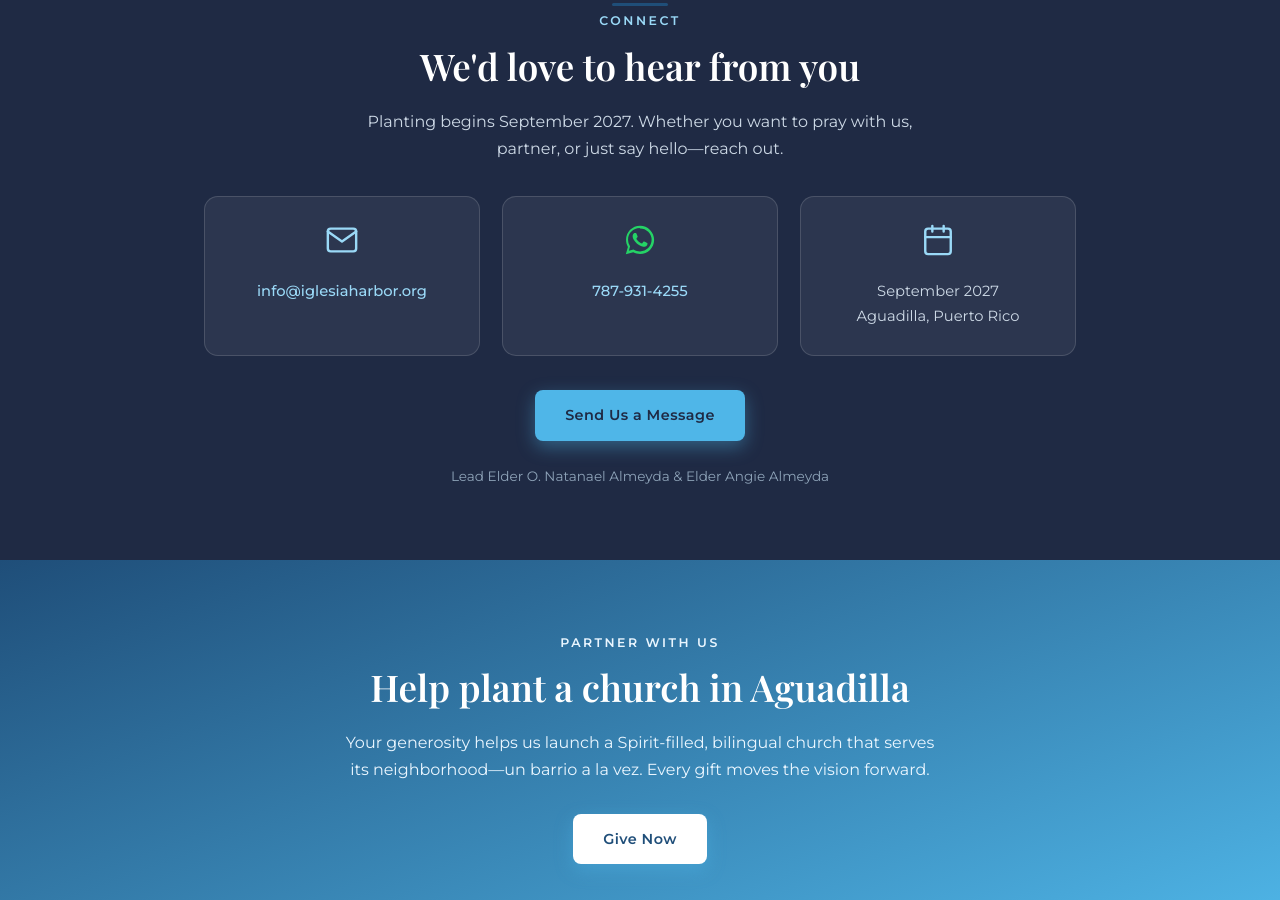
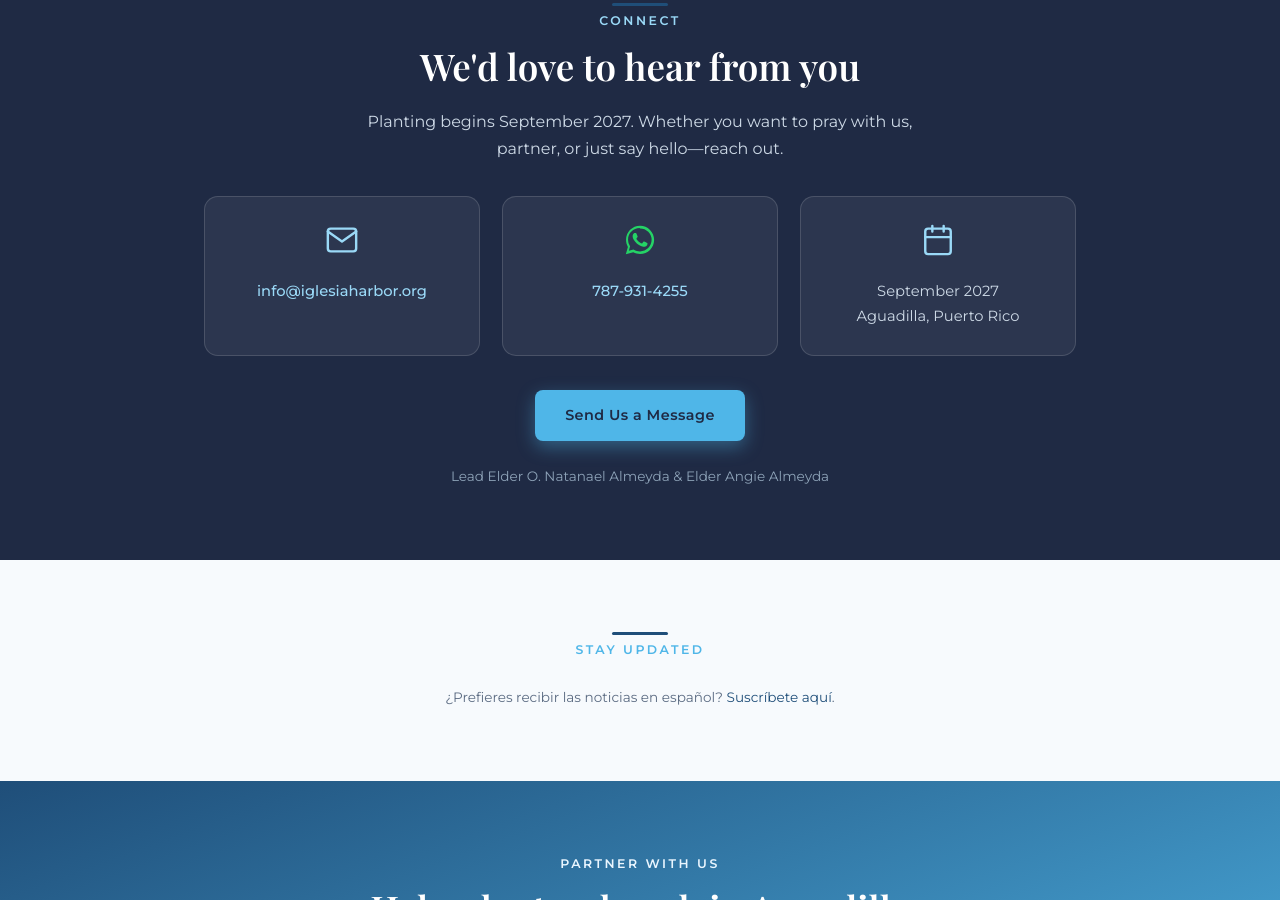
Before and after one commit to almeyda-bot/iglesia-harbor, a plain HTML site: page index.html in a window 1280 px wide. Shown: the part 1900-2800 px from the top of the page. Drawn offline with nearby package versions, Linux system fonts and the light colour scheme.

Commit message:
Add mailing list signup (Kit) to English page
Added a new updates section for mailing list subscriptions.

```diff
--- a/index.html
+++ b/index.html
@@ -78,6 +78,10 @@
   .connect-grid .item .ic{width:34px;height:34px;margin-bottom:14px;}
   .ic-mail{color:var(--light);} .ic-wa{color:#25D366;} .ic-cal{color:var(--light);}
 
+  /* UPDATES (mailing list) */
+  .updates{background:#f7fafd;text-align:center;}
+  .updates .form-box{max-width:640px;margin:26px auto 0;}
+
   /* GIVE */
   .give{text-align:center;background:linear-gradient(160deg,var(--deep),var(--sky));color:var(--white);}
   .give h2{color:var(--white);}
@@ -101,6 +105,7 @@
       <a href="#about">Vision</a>
       <a href="#values">Values</a>
       <a href="#connect">Connect</a>
+      <a href="#updates">Updates</a>
       <a href="#give">Give</a>
       <a href="index.es.html" class="lang">ES</a>
     </div>
@@ -177,6 +182,17 @@
   </div>
 </section>
 
+<section id="updates" class="updates">
+  <div class="wrap">
+    <div class="divider"></div>
+    <div class="eyebrow">Stay Updated</div>
+    <div class="form-box">
+      <script async data-uid="a79828514e" src="https://iglesia-harbor.kit.com/a79828514e/index.js"></script>
+    </div>
+    <p style="margin-top:18px;font-size:.85rem;color:#5b6b82;">¿Prefieres recibir las noticias en español? <a href="index.es.html#updates">Suscríbete aquí</a>.</p>
+  </div>
+</section>
+
 <section id="give" class="give">
   <div class="wrap">
     <div class="eyebrow" style="color:#eaf6ff;">Partner With Us</div>
```
